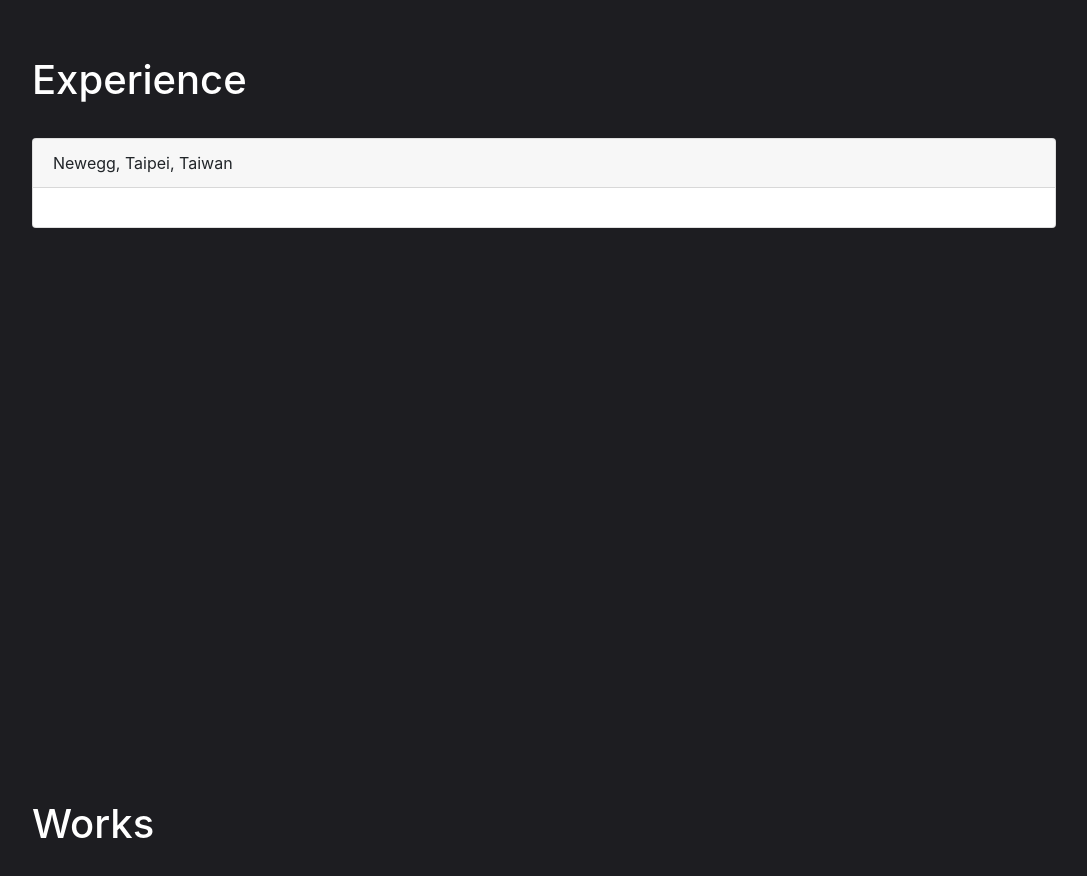
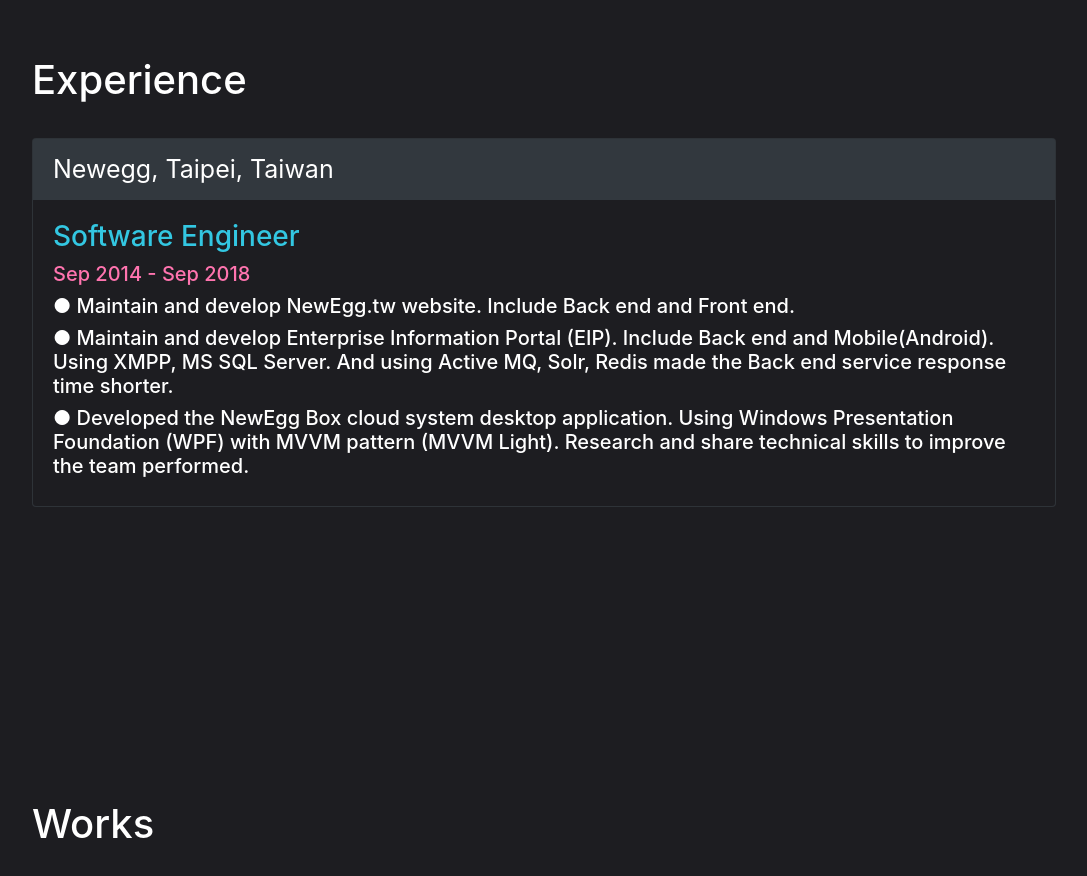
Before and after one commit to AaronCChen2233/Portfolio, a React (Create React App) app: page / in a window 1280 px wide. Shown: the part 1560-2436 px from the top of the page, without its empty margins (96-1183 px from the left). Built offline with nearby package versions, Linux system fonts and the light colour scheme.

Commit message:
Add Experience

```diff
--- a/src/App.tsx
+++ b/src/App.tsx
@@ -19,7 +19,7 @@ const App: React.FC = () => {
   return (
     <Router>
     <Container className="p-0" fluid={true}>
-      <Navbar fixed="top" bg="#1D1D21" variant="dark" expand="sm">
+      <Navbar fixed="top" bg="dark" variant="dark" expand="sm">
         <Navbar.Brand href="/Portfolio/#home">Aaron Chen</Navbar.Brand>
         <Navbar.Toggle className="border-0" aria-controls="navbar-toggle" />
         <Navbar.Collapse id="navbar-toggle">
--- a/src/Components/About.tsx
+++ b/src/Components/About.tsx
@@ -9,6 +9,7 @@ const About: React.FC = () => {
             <h1 className='title lpten whitetext'>{t('about')}</h1>
             <Container className="p-0" fluid={true}>
                 <h6 className='lpten rpten tptwo whitetext'>{t('abouttitle')}</h6>
+                <br></br>
                 <h3 className='lpten lightbluetext'>{t('skills')}</h3>
                 <h4 className='lpten pinktext'>{t('mobiledevelop')}</h4>
                 <h5 className='lpten whitetext'>{t('mobileskills')}</h5>
--- a/src/Components/Experience.tsx
+++ b/src/Components/Experience.tsx
@@ -10,7 +10,7 @@ const Experience: React.FC = () => {
             <h1 className='title lpten whitetext'>{t('experience')}</h1>
 
             <Accordion className='lpten rpten tptwo' defaultActiveKey="0">
-                <Card>
+                <Card bg ='dark' text='white'  >
                     <Card.Header>
                     <Accordion.Toggle as={Card.Text} eventKey="0">
                         {t('neweggtw')}
@@ -18,10 +18,15 @@ const Experience: React.FC = () => {
                     </Card.Header>
                     <Accordion.Collapse eventKey="0">
                     <Card.Body>
-
+                        <h3 className='lightbluetext'>{t('neweggposition')}</h3>
+                        <h5 className='pinktext'>{t('neweggtwtime')}</h5>
+                        <h5 className='whitetext'>{t('neweggtwdescription')}</h5>
+                        <h5 className='whitetext'>{t('eipdescription')}</h5>
+                        <h5 className='whitetext'>{t('boxdescription')}</h5>
                     </Card.Body>
                     </Accordion.Collapse>
                 </Card>
+
             </Accordion>
 
         </div>
--- a/src/Components/Footer.tsx
+++ b/src/Components/Footer.tsx
@@ -6,7 +6,7 @@ const Footer: React.FC = () => {
     return (
         <footer style={{backgroundColor:"#1D1D21" }} >
             <a href="https://github.com/AaronCChen2233/Portfolio/tree/master">
-                <div style={{textAlign:"center" , color:'#FFFFFF', width:"100hv", paddingBottom: "60px"}}>Designed &amp; Built by Aaron Chen</div>
+                <div className='greentext' style={{textAlign:"center" , width:"100hv", paddingBottom: "60px"}}>Designed &amp; Built by Aaron Chen</div>
             </a>
         </footer>
     );
--- a/src/index.css
+++ b/src/index.css
@@ -39,7 +39,7 @@ div#root{
 }
 
 .dropdown-menu.show {
-  background-color: #2D2D2D;
+  background-color: #343a40;
 }
 
 a.dropdown-item{
@@ -48,6 +48,14 @@ a.dropdown-item{
 
 a.dropdown-item:active{
   background-color: #1D1D21;
+}
+
+.card-body{
+  background-color: #1D1D21;
+}
+
+p.card-text{
+  font-size: 25px;
 }
 
 h1.title{
@@ -81,3 +89,7 @@ h1.title{
 .pinktext{
   color: #FF74AF;
 }
+
+.greentext{
+  color: #ACF083;
+}
--- a/src/resources/en.ts
+++ b/src/resources/en.ts
@@ -14,6 +14,11 @@ export default {
     'developmenttools':'Development Tools',
     'abouttitle':'  Hello, I am Aaron Chen, a software engineer with 4+ years of experience in Windows desktop application development and 1 year experience in Android development. Have Code refactoring experience. Know how to keep code clean and easy to read also have the best performance. Eager to learn more to continuously improve my skills.',
     'neweggtw':'Newegg, Taipei, Taiwan',
+    'neweggtwtime':'Sep 2014 - Sep 2018',
+    'neweggposition':'Software Engineer',
+    'neweggtwdescription':'● Maintain and develop NewEgg.tw website. Include Back end and Front end.',
+    'eipdescription':'● Maintain and develop Enterprise Information Portal (EIP). Include Back end and Mobile(Android). Using XMPP, MS SQL Server. And using Active MQ, Solr, Redis made the Back end service response time shorter.',
+    'boxdescription':'● Developed the NewEgg Box cloud system desktop application. Using Windows Presentation Foundation (WPF) with MVVM pattern (MVVM Light). Research and share technical skills to improve the team performed.',
 
     //Proper nouns 專有名詞 Always English
     'mobileskills':'IOS, Android, Objective-C, Swift, Java, Kotlin',
--- a/src/resources/zh.ts
+++ b/src/resources/zh.ts
@@ -14,6 +14,12 @@ export default {
     'developmenttools':'開發工具',
     'abouttitle':'  您好，我是Aaron 陳，一個有四年以上Windows 桌面程式開發的經驗與一年Android開發的軟體工程師，有重構的經驗，知道怎麼維持Code乾淨易讀且有最好的效能，喜愛學習與提升我的技能',
     'neweggtw':'台灣新蛋, 台灣, 台北',
+    'neweggtwtime':'2014年9月 - 2018年9月',
+    'neweggposition':'軟體工程師',
+    'neweggtwdescription':'● 維護與開發NewEgg.tw網站，包括前端與後端',
+    'eipdescription':'● 維護與開發企業入口網站(EIP)，包括後端與手機端(Android)使用 XMPP、MS SQL Server，使用Active MQ、Solr、Redis使後端有好快的回應時間',
+    'boxdescription':'● 開發NewEgg Box 雲端系統桌面應用程式，使用Windows Presentation Foundation (WPF) 與 MVVM (MVVM Light)架構。研究與技術分享使團隊有更好的產出',
+
 
     //Proper nouns 專有名詞 Always English
     'mobileskills':'IOS, Android, Objective-C, Swift, Java, Kotlin',
```
